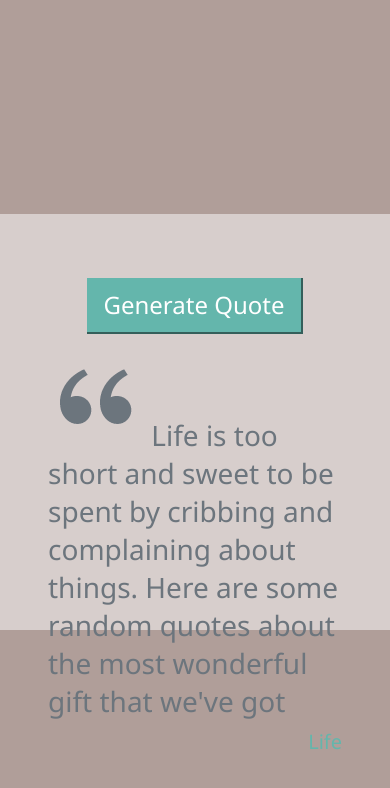
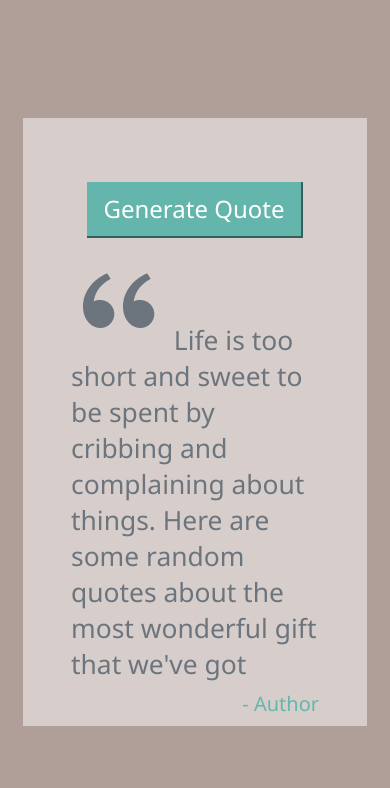
Before and after one commit to PrimeFord/QuoteGenerator, a plain HTML site: page index.html in a window 390 px wide. Drawn offline with Linux system fonts and the light colour scheme.

Commit message:
QuoteGenerator Completed with Responsivness

```diff
--- a/index.html
+++ b/index.html
@@ -25,7 +25,7 @@
         about things. Here are some random quotes about the most wonderful gift
         that we've got
       </p>
-      <p class="foot">Life</p>
+      <p class="foot">- Author</p>
     </div>
   </body>
 </html>
--- a/styles.css
+++ b/styles.css
@@ -52,3 +52,37 @@ p.foot {
   font-size: 1.25rem;
   margin-top: 0.5rem;
 }
+@media (max-width: 640px) {
+  :root {
+    font-size: 16px;
+  }
+  body {
+    height: 100vh;
+    width: 100vw;
+    background-color: #b09e99;
+    display: flex;
+    /* justify-content: flex-start; */
+    align-items: center;
+  }
+  .container {
+    /* margin-left: 0.1rem; */
+    height: 38rem;
+    width: 21.5rem;
+    /* background-color: rgba(255, 255, 255, 0.5); */
+    padding: 3rem;
+    /* display: flex;
+    flex-direction: column;
+    align-items: center; */
+  }
+  .container p {
+    font-size: 1.65rem;
+    font-weight: 500;
+  }
+  p.foot {
+    width: 100%;
+    text-align: end;
+    color: #64b6ac;
+    font-size: 1.25rem;
+    margin-top: 0.5rem;
+  }
+}
```
